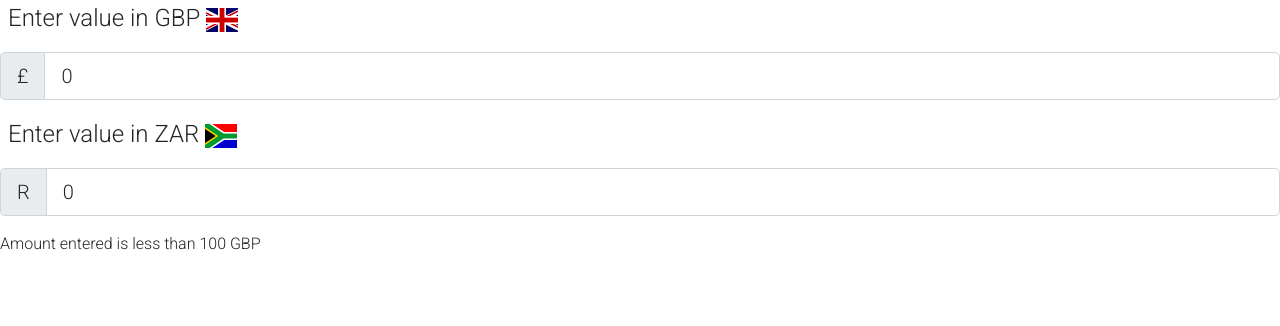
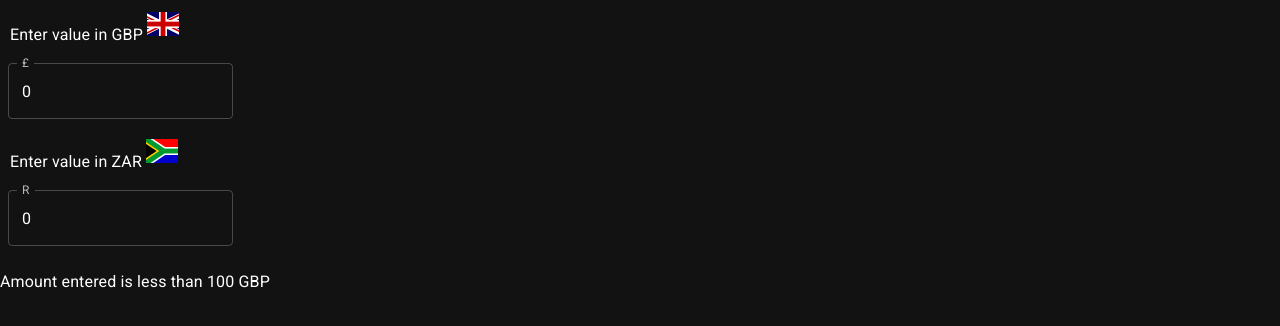
Before and after one commit to johnmchale/currency2, a React (Create React App) app: page / in a window 1280 px wide. Shown: the top 326 px of the page. Built offline with nearby package versions, Linux system fonts and the light colour scheme; no server answers.

Commit message:
intermediate dark-mode setup

```diff
--- a/package.json
+++ b/package.json
@@ -4,6 +4,10 @@
   "version": "0.1.0",
   "private": true,
   "dependencies": {
+    "@emotion/react": "^11.5.0",
+    "@emotion/styled": "^11.3.0",
+    "@mui/icons-material": "^5.0.4",
+    "@mui/material": "^5.0.4",
     "@testing-library/jest-dom": "^5.11.4",
     "@testing-library/react": "^11.1.0",
     "@testing-library/user-event": "^12.1.10",
--- a/public/index.html
+++ b/public/index.html
@@ -25,9 +25,17 @@
       Learn how to configure a non-root public URL by running `npm run build`.
     -->
     <title>React App</title>
-    <link rel="preconnect" href="https://fonts.googleapis.com">
-    <link rel="preconnect" href="https://fonts.gstatic.com" crossorigin>
-    <link href="https://fonts.googleapis.com/css2?family=Roboto:wght@300&display=swap" rel="stylesheet">
+    <link rel="preconnect" href="https://fonts.googleapis.com" />
+    <link rel="preconnect" href="https://fonts.gstatic.com" crossorigin />
+
+    <link
+      rel="stylesheet"
+      href="https://fonts.googleapis.com/css?family=Roboto:300,400,500,700&display=swap"
+    />
+    <!-- <link
+      href="https://fonts.googleapis.com/css2?family=Roboto:wght@300&display=swap"
+      rel="stylesheet"
+    /> -->
   </head>
   <body>
     <noscript>You need to enable JavaScript to run this app.</noscript>
--- a/src/App.js
+++ b/src/App.js
@@ -1,10 +1,14 @@
 import "./App.css";
 import React, { useState, useEffect } from "react";
 import axios from "axios";
-import { FormControl } from "react-bootstrap";
-import { InputGroup } from "react-bootstrap";
-import "bootstrap/dist/css/bootstrap.min.css";
-import { Form } from "react-bootstrap";
+import {
+  Box,
+  TextField,
+  createTheme,
+  useMediaQuery,
+  ThemeProvider,
+} from "@mui/material";
+import CssBaseline from "@mui/material/CssBaseline";
 
 var gbp_zar = 0;
 var zar_gbp = 0;
@@ -51,8 +55,15 @@ function CurrencyInput({ currency, currencyAmount, onCurrencyChange }) {
   }
 
   return (
-    <div className="font-link">
-      <fieldset className="form-label ms-2">
+    <div>
+      <Box
+        component="form"
+        sx={{
+          "& > :not(style)": { m: 1, width: "25ch" },
+        }}
+        noValidate
+        autoComplete="off"
+      >
         <legend>
           Enter value in {currencyNames[currency].name}{" "}
           <img
@@ -60,13 +71,14 @@ function CurrencyInput({ currency, currencyAmount, onCurrencyChange }) {
             alt={currencyNames[currency].name}
           ></img>
         </legend>
-      </fieldset>
-      <Form.Group className="mb-3">
-        <InputGroup className="mb-3" size="lg">
-          <InputGroup.Text>{currency === "g" ? "£" : "R"}</InputGroup.Text>
-          <FormControl value={currencyAmount} onChange={handleChange} />
-        </InputGroup>
-      </Form.Group>
+        <TextField
+          id="outlined-helperText"
+          label={currency === "g" ? "£" : "R"}
+          variant="outlined"
+          value={currencyAmount}
+          onChange={handleChange}
+        />
+      </Box>
     </div>
   );
 }
@@ -117,10 +129,31 @@ function CurrencyCalculator() {
 }
 
 function App() {
+  // const [darkMode, setDarkMode] = useState(true);
+  // const paletteType = darkMode ? "dark" : "light";
+  // const theme = createTheme({
+  //   palette: {
+  //     mode: paletteType,
+  //   },
+  // });
+
+  const prefersDarkMode = useMediaQuery("(prefers-color-scheme: light)");
+
+  const theme = React.useMemo(
+    () =>
+      createTheme({
+        palette: {
+          mode: prefersDarkMode ? "dark" : "light",
+        },
+      }),
+    [prefersDarkMode]
+  );
+
   return (
-    <div>
+    <ThemeProvider theme={theme}>
+      <CssBaseline />
       <CurrencyCalculator />
-    </div>
+    </ThemeProvider>
   );
 }
 
```
Also changed, not shown: 1 other file (tests, documents, lock files or other folders).
